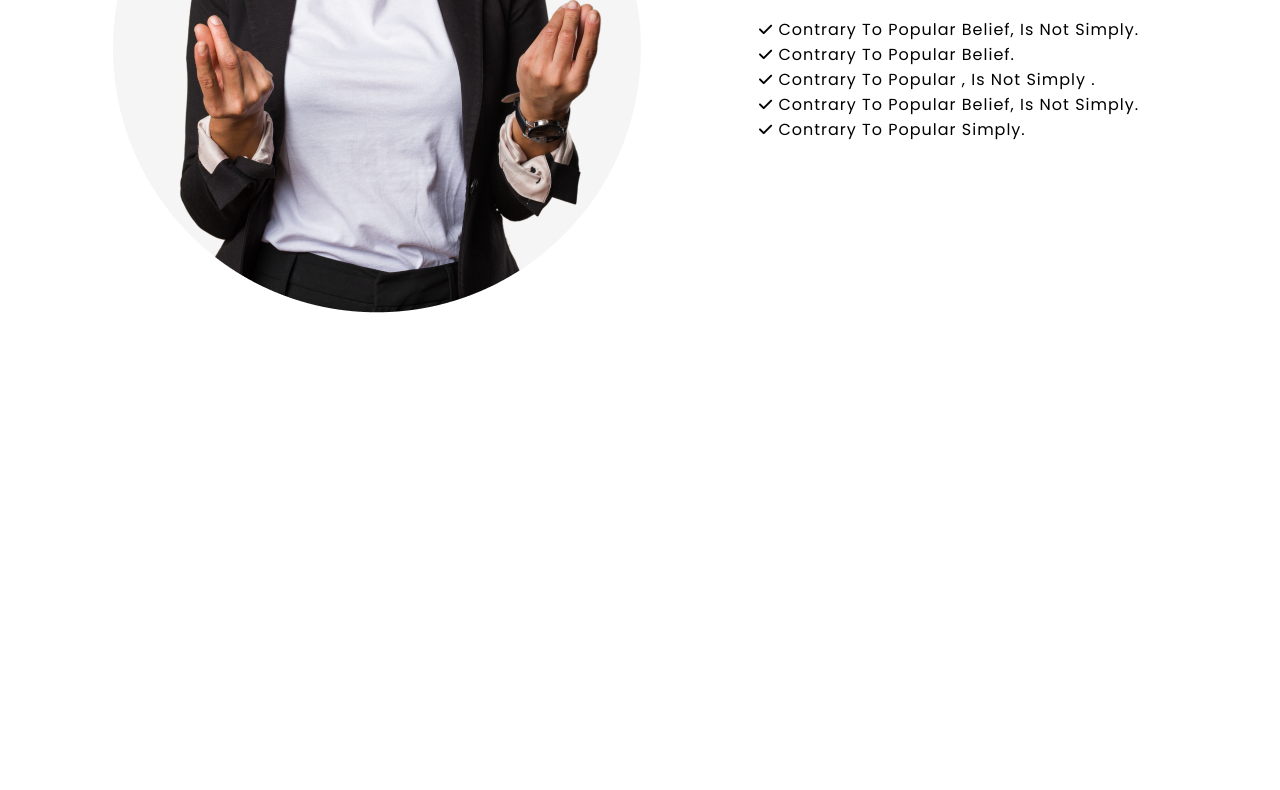
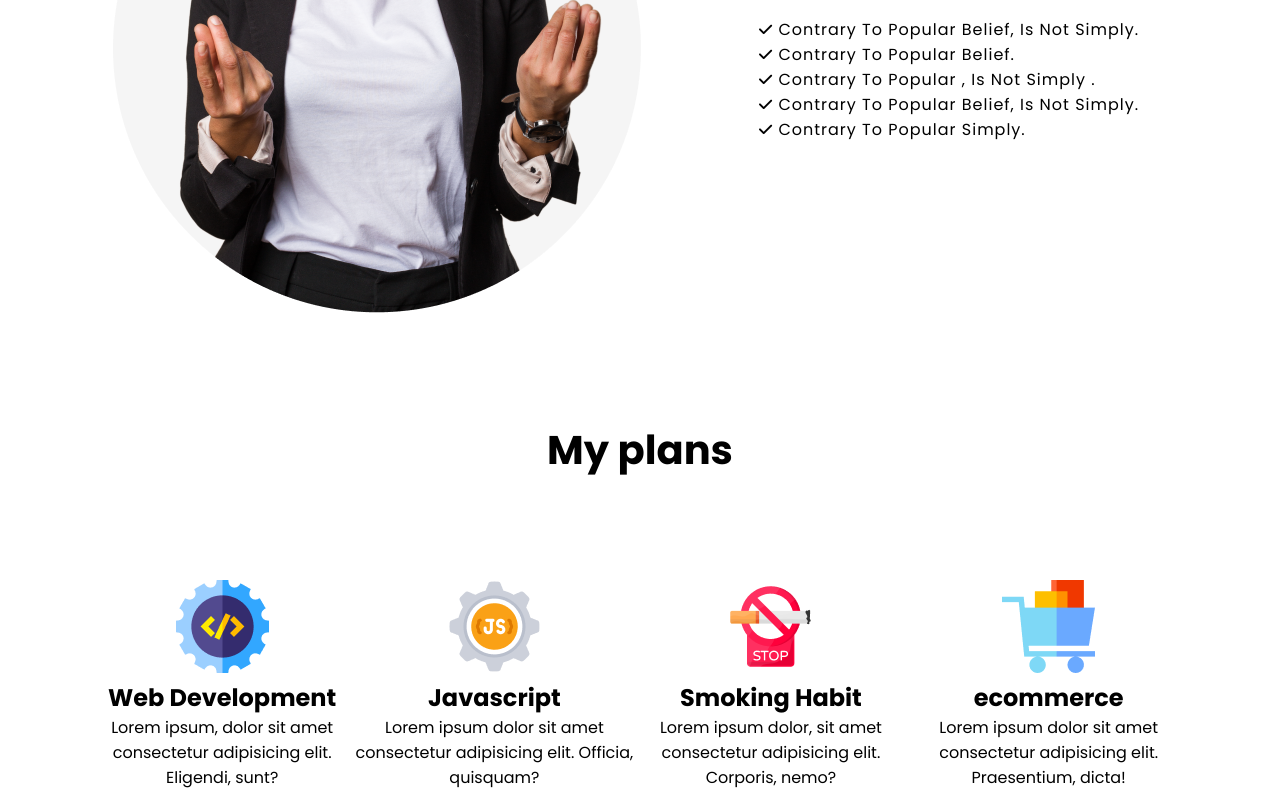
Before and after one commit to AltafHusain22/New-year, a plain HTML site: page index.html in a window 1280 px wide. Shown: the part 1111-1901 px from the top of the page. Before the commit the page ends 1431 px from the top, so only its background shows below. Drawn offline with Linux system fonts and the light colour scheme.

Commit message:
plan section added

```diff
--- a/index.html
+++ b/index.html
@@ -38,6 +38,9 @@
     </header>
     <!-- Main Section -->
     <main>
+
+        <!-- About section -->
+
       <section class="aboutme">
         <div class="about-area">
           <div class="image-area">
@@ -71,6 +74,36 @@
           </div>
         </div>
       </section>
+
+      <!-- Plan section start -->
+      <section class="plan">
+        <h2 class="plan-heading ">My plans</h2>
+            <div class="plan-area">
+
+                <div class="plan-item-box">
+                    <img src="../New-year/Assets/icons/web.png" alt="">
+                    <h2 class="plan-title">Web Development</h2>
+                    <p class="plan-description">Lorem ipsum, dolor sit amet consectetur adipisicing elit. Eligendi, sunt?</p>
+                </div>
+                <div class="plan-item-box">
+                    <img src="../New-year/Assets/icons/js.png" alt="">
+                    <h2 class="plan-title">Javascript</h2>
+                    <p class="plan-description">Lorem ipsum dolor sit amet consectetur adipisicing elit. Officia, quisquam?</p>
+                </div>
+                <div class="plan-item-box">
+                    <img src="../New-year/Assets/icons/smoke.png" alt="">
+                    <h2 class="plan-title">Smoking Habit</h2>
+                    <p class="plan-description">Lorem ipsum dolor, sit amet consectetur adipisicing elit. Corporis, nemo?</p>
+                </div>
+                <div class="plan-item-box">
+                    <img src="../New-year/Assets/icons/ecom.png" alt="">
+                    <h2 class="plan-title">ecommerce</h2>
+                    <p class="plan-description">Lorem ipsum dolor sit amet consectetur adipisicing elit. Praesentium, dicta!</p>
+                </div>
+            </div>
+      </section>
+
+      <!-- call to action section -->
     </main>
 
     <!-- Footer Section -->
--- a/src/index.css
+++ b/src/index.css
@@ -97,3 +97,29 @@ main {
     display: block;
     font-weight: normal !important;
 }
+
+/* Plan styles */
+
+.plan-heading {
+    margin-top: 100px;
+    margin-bottom: 100px;
+    text-align: center;
+    font-size: 40px;
+
+}
+
+.plan-area {
+    display: flex;
+    flex-flow: row;
+    align-content: center;
+}
+
+.plan-item-box {
+    text-align: center;
+    gap: 40px;
+}
+
+.plan-title {
+    text-align: center;
+
+}
```
